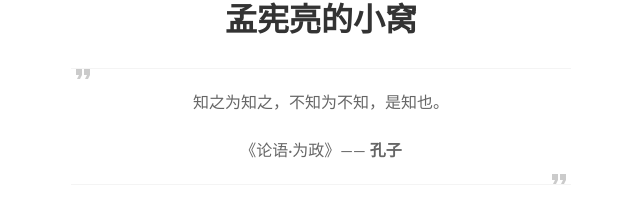
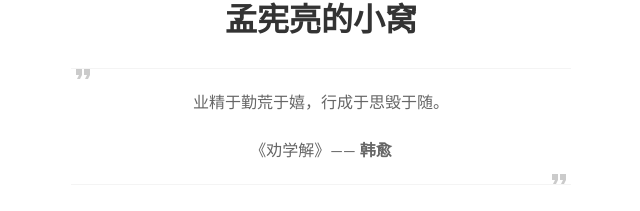
Before and after one commit to mengxianliang/mengxianliang.github.io, a plain HTML site: page index.html in a window 1280 px wide. Shown: the part 110-321 px from the top of the page, without its empty margins (319-959 px from the left). Drawn offline with Linux system fonts and the light colour scheme.

Commit message:
更改了一些细节

```diff
--- a/index.html
+++ b/index.html
@@ -14,8 +14,8 @@
         <div class="header">
             <h1>孟宪亮的小窝</h1>
             <div class="quote">
-                <p class="quote-text animate-init">知之为知之，不知为不知，是知也。</p>
-                <p class="quote-author animate-init">《论语·为政》—— <strong>孔子</strong></p>
+                <p class="quote-text animate-init">业精于勤荒于嬉，行成于思毁于随。</p>
+                <p class="quote-author animate-init">《劝学解》—— <strong>韩愈</strong></p>
             </div>
         </div>
         <div class="menu">
```
